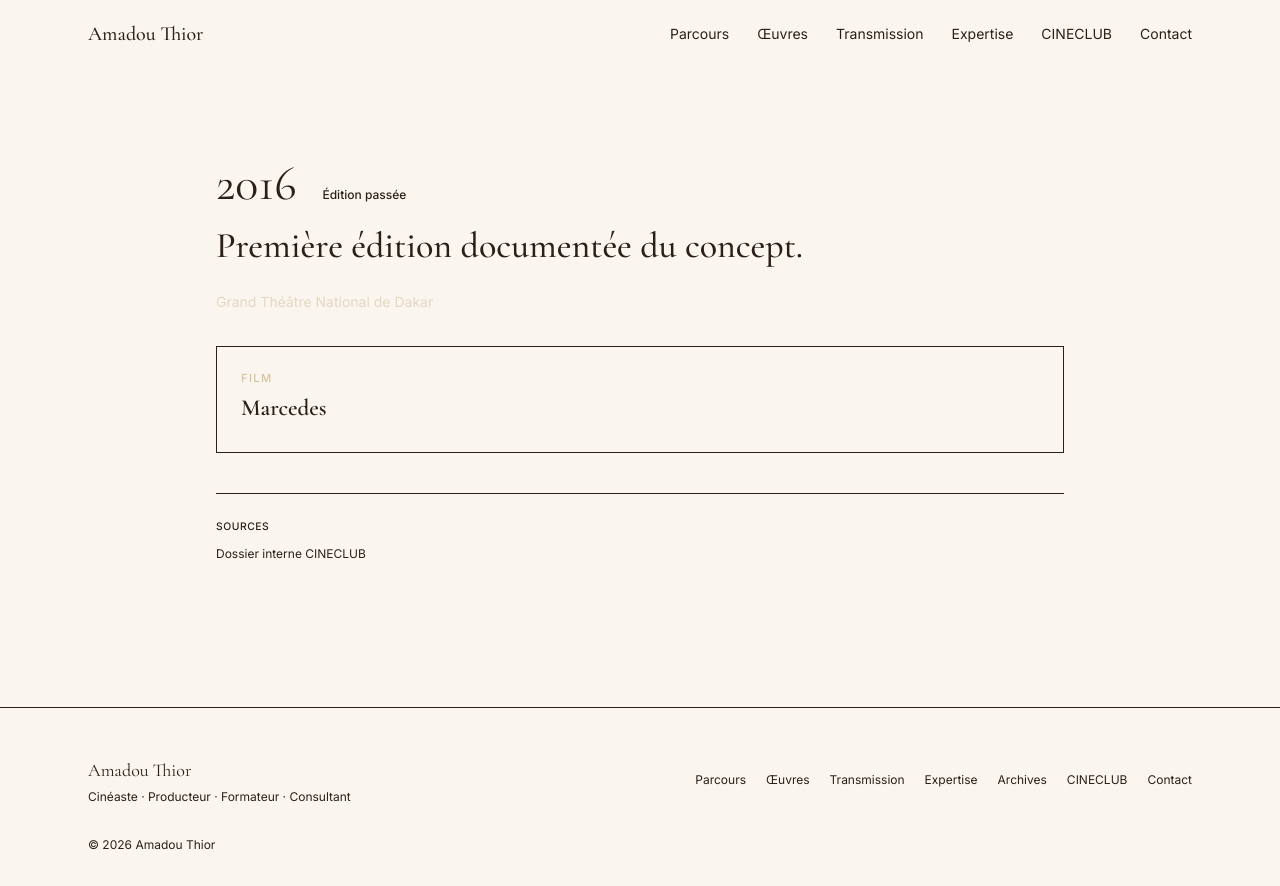
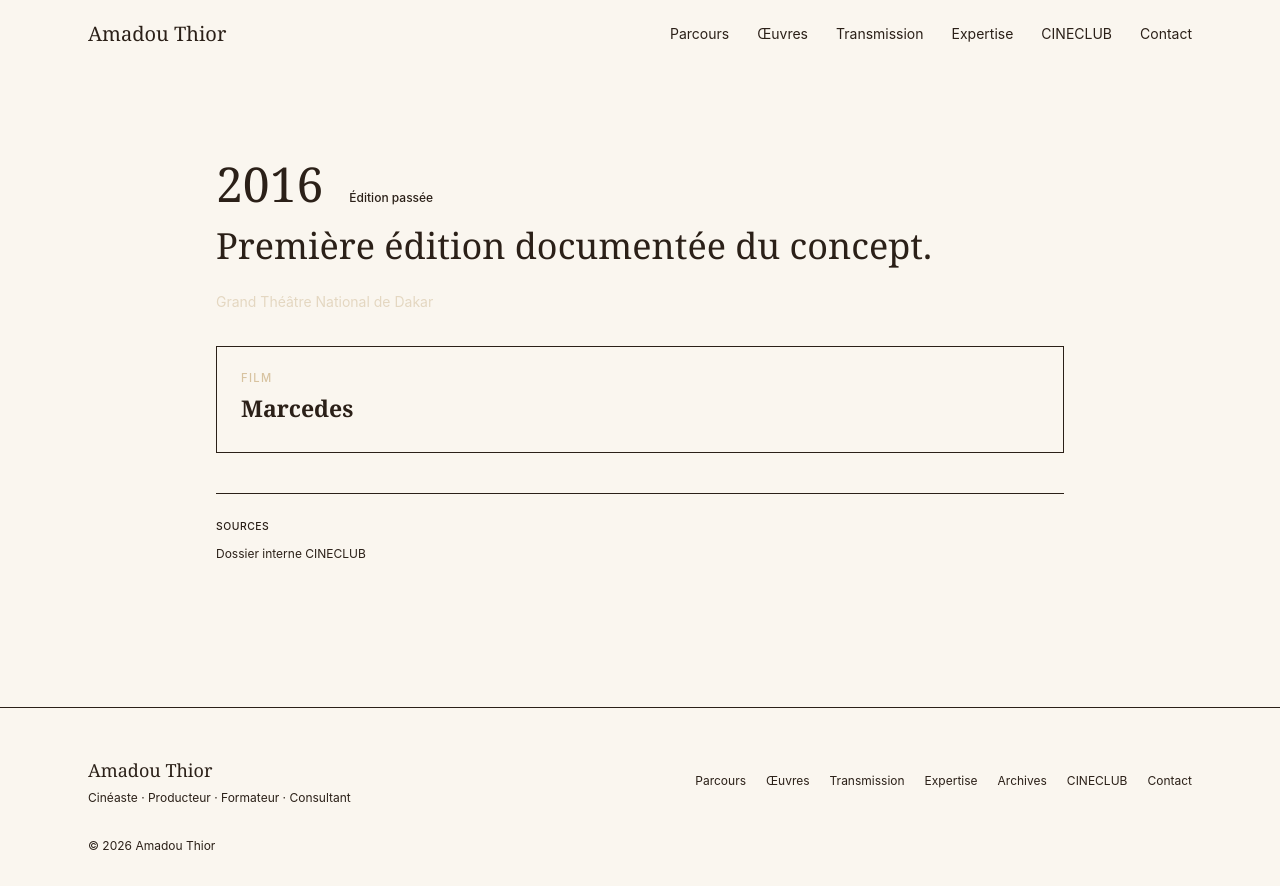
Before and after one commit to Kelluwurus/amadouthior, a Next.js app: page /cineclub/editions/2016 in a window 1280 px wide. Built offline with nearby package versions, Linux system fonts and the light colour scheme.

Commit message:
feat: contact + SEO transverse + fix build (fonts via CSS import)

```diff
--- a/src/app/cineclub/editions/[annee]/page.tsx
+++ b/src/app/cineclub/editions/[annee]/page.tsx
@@ -48,7 +48,7 @@ export default async function EditionPage({ params }: Props) {
         {/* Header */}
         <Reveal>
           <div className="flex items-baseline gap-4 mb-4">
-            <span className="font-[family-name:var(--font-cormorant)] text-4xl md:text-5xl text-[--color-accent]">
+            <span className="font-[family-name:var(--font-display)] text-4xl md:text-5xl text-[--color-accent]">
               {edition.annee}
             </span>
             <Badge variant="accent">{statutLabel}</Badge>
--- a/src/app/globals.css
+++ b/src/app/globals.css
@@ -1,4 +1,5 @@
 @import "tailwindcss";
+@import url('https://fonts.googleapis.com/css2?family=Cormorant+Garamond:ital,wght@0,400;0,500;0,600;1,400;1,500&family=Inter:wght@400;500;600&display=swap');
 
 /* ============================================
    AMADOU THIOR — DESIGN SYSTEM
@@ -38,8 +39,8 @@
   --color-border-accent: rgba(181, 98, 47, 0.2);
 
   /* --- Typographie --- */
-  --font-display: var(--font-cormorant);
-  --font-body: var(--font-inter);
+  --font-display: 'Cormorant Garamond', Georgia, serif;
+  --font-body: 'Inter', system-ui, sans-serif;
 
   /* --- Ombre (très légère, style papier) --- */
   --shadow-card: 0 1px 3px rgba(43, 32, 24, 0.04);
--- a/src/app/layout.tsx
+++ b/src/app/layout.tsx
@@ -1,23 +1,7 @@
 import type { Metadata } from "next";
-import { Cormorant_Garamond, Inter } from "next/font/google";
 import Header from "@/components/layout/Header";
 import Footer from "@/components/layout/Footer";
 import "./globals.css";
-
-const cormorant = Cormorant_Garamond({
-  variable: "--font-cormorant",
-  subsets: ["latin"],
-  weight: ["400", "500", "600"],
-  style: ["normal", "italic"],
-  display: "swap",
-});
-
-const inter = Inter({
-  variable: "--font-inter",
-  subsets: ["latin"],
-  weight: ["400", "500", "600"],
-  display: "swap",
-});
 
 export const metadata: Metadata = {
   title: {
@@ -43,10 +27,7 @@ export default function RootLayout({
   children: React.ReactNode;
 }) {
   return (
-    <html
-      lang="fr"
-      className={`${cormorant.variable} ${inter.variable} antialiased`}
-    >
+    <html lang="fr" className="antialiased">
       <body className="min-h-screen flex flex-col">
         <Header />
         <main className="flex-1">{children}</main>
--- a/src/components/cineclub/EditionCard.tsx
+++ b/src/components/cineclub/EditionCard.tsx
@@ -20,7 +20,7 @@ export default function EditionCard({ edition }: EditionCardProps) {
       className="group block border border-[--color-border] p-6 hover:border-[--color-accent]/40 transition-colors"
     >
       <div className="flex items-baseline justify-between mb-3">
-        <span className="font-[family-name:var(--font-cormorant)] text-3xl text-[--color-accent]">
+        <span className="font-[family-name:var(--font-display)] text-3xl text-[--color-accent]">
           {edition.annee}
         </span>
         <Badge variant="accent">{statutLabels[edition.statut]}</Badge>
--- a/src/components/cineclub/StepFlow.tsx
+++ b/src/components/cineclub/StepFlow.tsx
@@ -20,7 +20,7 @@ export default function StepFlow({ steps }: StepFlowProps) {
               {/* Number + connector */}
               <div className="flex flex-col items-center">
                 <div className="w-14 h-14 md:w-16 md:h-16 rounded-full border-2 border-[--color-accent] flex items-center justify-center shrink-0">
-                  <span className="font-[family-name:var(--font-cormorant)] text-2xl md:text-3xl text-[--color-accent]">
+                  <span className="font-[family-name:var(--font-display)] text-2xl md:text-3xl text-[--color-accent]">
                     {String(step.numero).padStart(2, "0")}
                   </span>
                 </div>
--- a/src/components/home/VisionSection.tsx
+++ b/src/components/home/VisionSection.tsx
@@ -53,7 +53,7 @@ export default function VisionSection() {
           {axes.map((axe, i) => (
             <Reveal key={axe.numero} delay={i * 80}>
               <Link href={axe.href} className="group block">
-                <span className="font-[family-name:var(--font-cormorant)] text-4xl text-[--color-accent]/25 group-hover:text-[--color-accent]/60 transition-colors">
+                <span className="font-[family-name:var(--font-display)] text-4xl text-[--color-accent]/25 group-hover:text-[--color-accent]/60 transition-colors">
                   {axe.numero}
                 </span>
                 <h3 className="text-h3 mt-2 mb-2 group-hover:text-[--color-accent] transition-colors">
--- a/src/components/layout/Footer.tsx
+++ b/src/components/layout/Footer.tsx
@@ -16,7 +16,7 @@ export default function Footer() {
       <div className="max-w-6xl mx-auto px-6">
         <div className="flex flex-col md:flex-row items-start md:items-center justify-between gap-8 mb-8">
           <div>
-            <span className="font-[family-name:var(--font-cormorant)] text-lg text-[--color-fg]">
+            <span className="font-[family-name:var(--font-display)] text-lg text-[--color-fg]">
               Amadou Thior
             </span>
             <p className="text-xs text-[--color-fg-subtle] mt-1">
--- a/src/components/layout/Header.tsx
+++ b/src/components/layout/Header.tsx
@@ -38,7 +38,7 @@ export default function Header() {
       <div className="max-w-6xl mx-auto px-6 flex items-center justify-between">
         <Link
           href="/"
-          className="font-[family-name:var(--font-cormorant)] text-xl font-medium text-[--color-fg]"
+          className="font-[family-name:var(--font-display)] text-xl font-medium text-[--color-fg]"
         >
           Amadou Thior
         </Link>
--- a/src/components/oeuvres/OeuvreCard.tsx
+++ b/src/components/oeuvres/OeuvreCard.tsx
@@ -34,7 +34,7 @@ export default function OeuvreCard({ oeuvre }: OeuvreCardProps) {
           <Badge>{oeuvre.genre}</Badge>
         </div>
 
-        <h3 className="font-[family-name:var(--font-cormorant)] text-lg text-[--color-fg] group-hover:text-[--color-accent] transition-colors duration-200 mb-1">
+        <h3 className="font-[family-name:var(--font-display)] text-lg text-[--color-fg] group-hover:text-[--color-accent] transition-colors duration-200 mb-1">
           {oeuvre.titre}
         </h3>
 
--- a/src/components/parcours/TimelineItem.tsx
+++ b/src/components/parcours/TimelineItem.tsx
@@ -24,7 +24,7 @@ export default function TimelineItem({ event }: TimelineItemProps) {
       {/* Content */}
       <div className="flex-1 min-w-0 pb-2">
         <span className="text-meta block mb-1">{event.periode}</span>
-        <h3 className="font-[family-name:var(--font-cormorant)] text-base md:text-lg text-[--color-fg] mb-1">
+        <h3 className="font-[family-name:var(--font-display)] text-base md:text-lg text-[--color-fg] mb-1">
           {event.titre}
         </h3>
 
```
